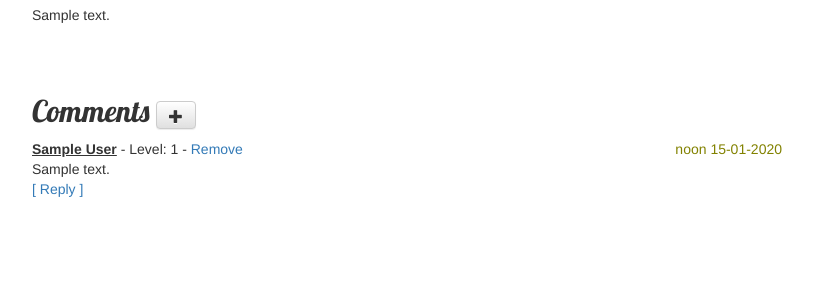
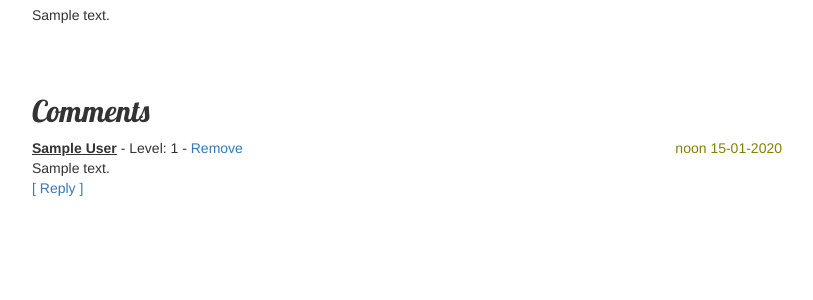
Before and after one commit to MGonen/my-first-blog, a Django app: page /post/1/ in a window 1280 px wide. Shown: the part 208-508 px from the top of the page, without its empty margins (38-851 px from the left). Run offline with Django 3.2, Linux system fonts and the light colour scheme; tables that the repository leaves empty hold one stand-in row (values such as "Sample post"); some libraries are stand-ins or nearby versions.

Commit message:
In post_details, the add comment button removed, to see if this will solve the bug when deploying it

```diff
--- a/blog/templates/blog/post_detail.html
+++ b/blog/templates/blog/post_detail.html
@@ -33,7 +33,7 @@
 
     <div>
         <h2>Comments
-            <a class="btn btn-default" href="{% url 'comment_new' post_pk=post.pk comment_pk=0%}"><span class="glyphicon glyphicon-plus"></span></a>
+{#            <a class="btn btn-default" href="{% url 'comment_new' post_pk=post.pk comment_pk=0 %}"><span class="glyphicon glyphicon-plus"></span></a>#}
         </h2>
         <div>
             {% for comment in comments %}
```
